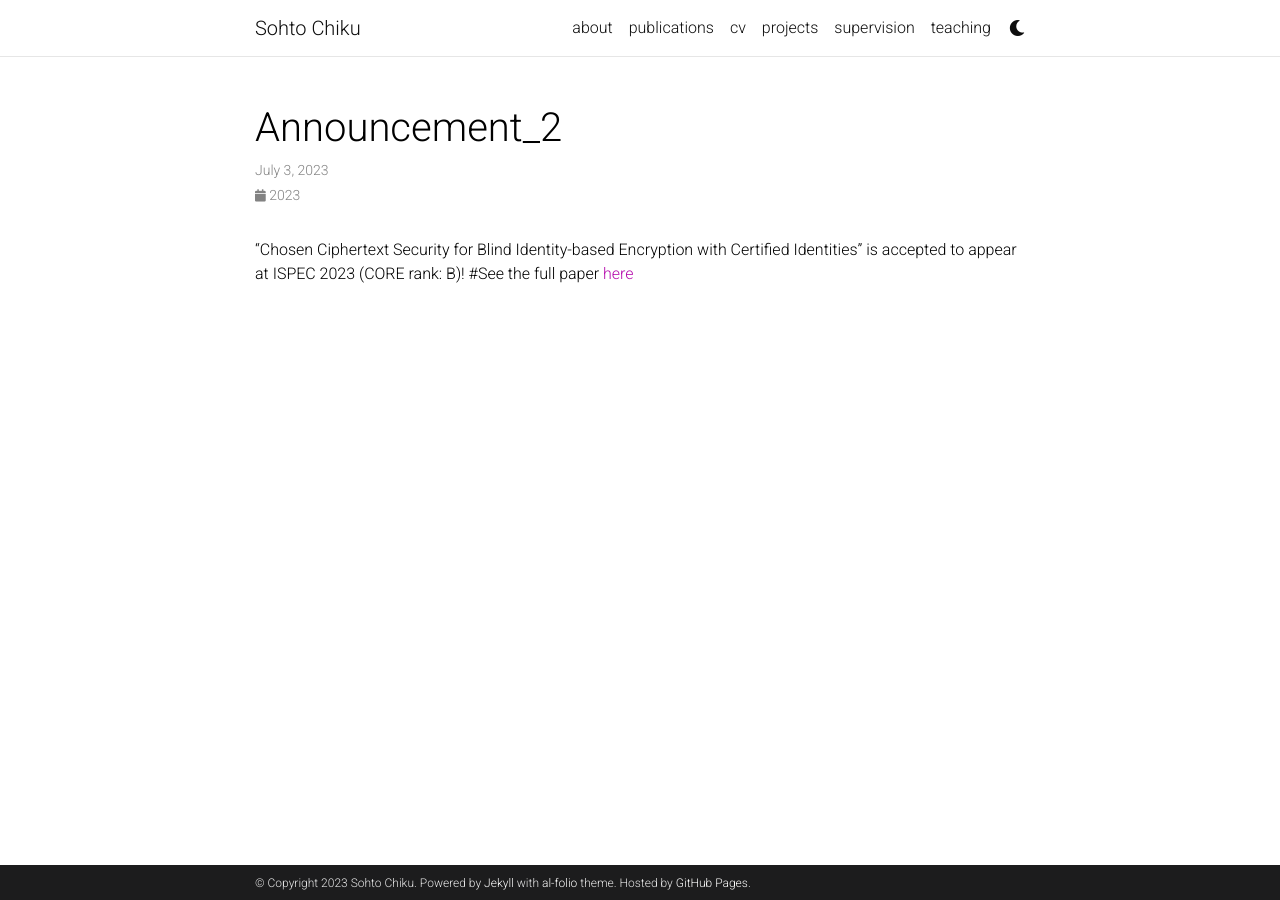
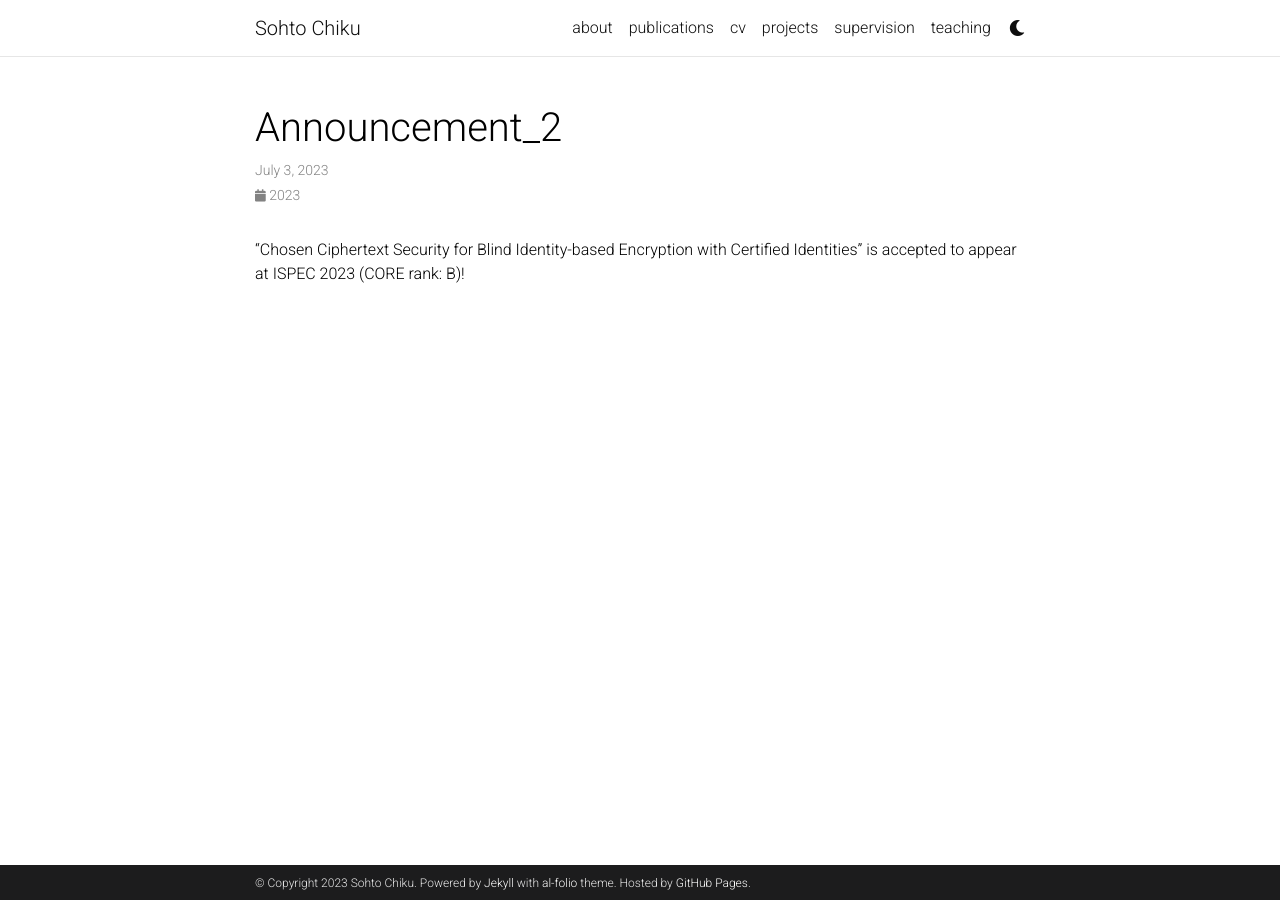
Before and after one commit to csort99/csort99.github.io, a Jekyll site: the page built from _news/announcement_2.md, in a window 1280 px wide. Built offline with Jekyll 4.4.1, drawn with Linux system fonts in a browser that asks for light colours; comment, search, counter and statistics services are not loaded; a style sheet for code colours, icons or effects is not loaded.

Commit message:
Update announcement_2.md

```diff
--- a/_news/announcement_2.md
+++ b/_news/announcement_2.md
@@ -4,4 +4,4 @@ date: 2023-07-03
 inline: true
 ---
 
-"Chosen Ciphertext Security for Blind Identity-based Encryption with Certified Identities" is accepted to appear at ISPEC 2023 (CORE rank: B)! #See the full paper [here](https://eprint.iacr.org/2022/141.pdf)
+"Chosen Ciphertext Security for Blind Identity-based Encryption with Certified Identities" is accepted to appear at ISPEC 2023 (CORE rank: B)! <!--See the full paper [here](https://eprint.iacr.org/2022/141.pdf)-->
```
